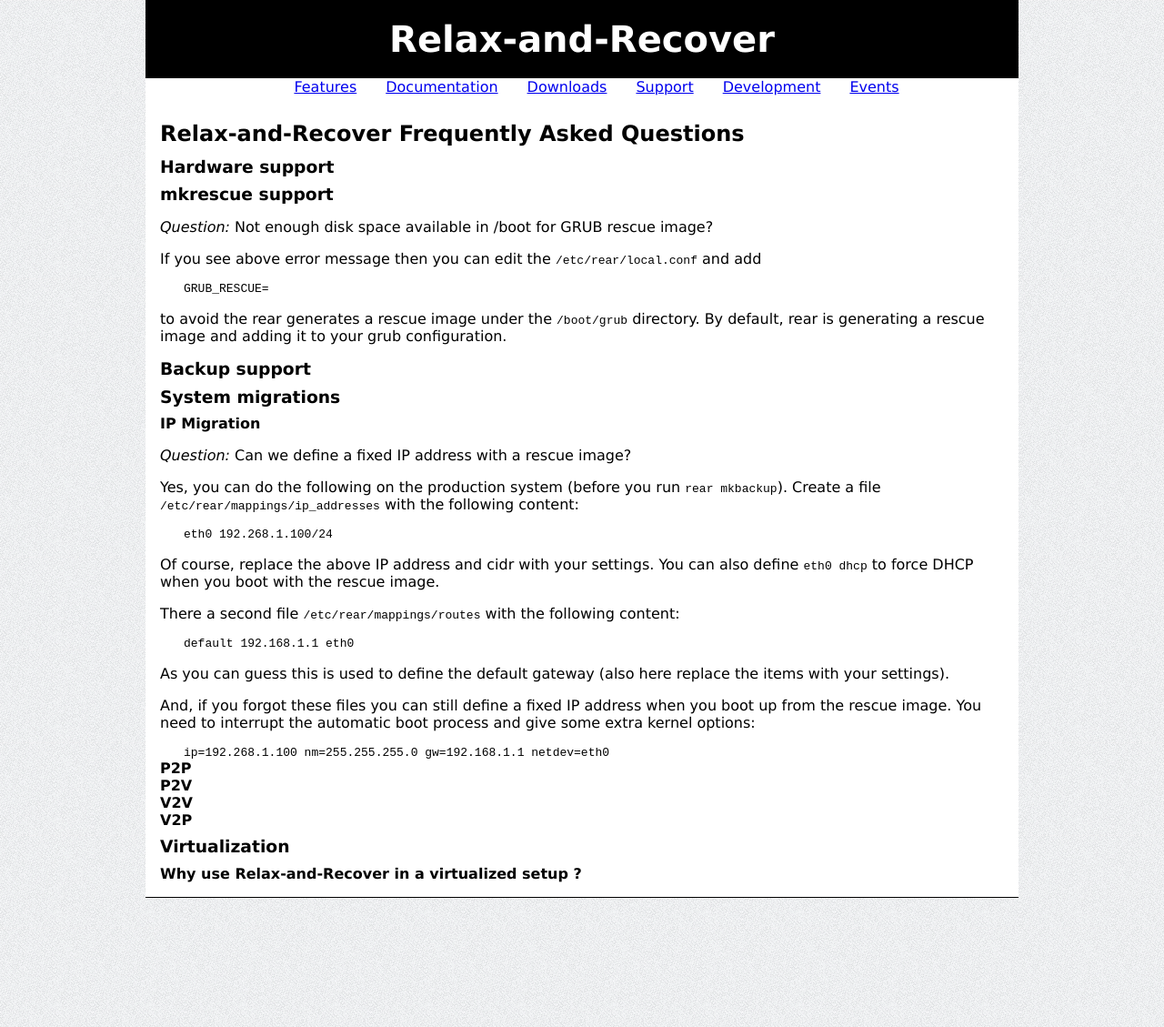
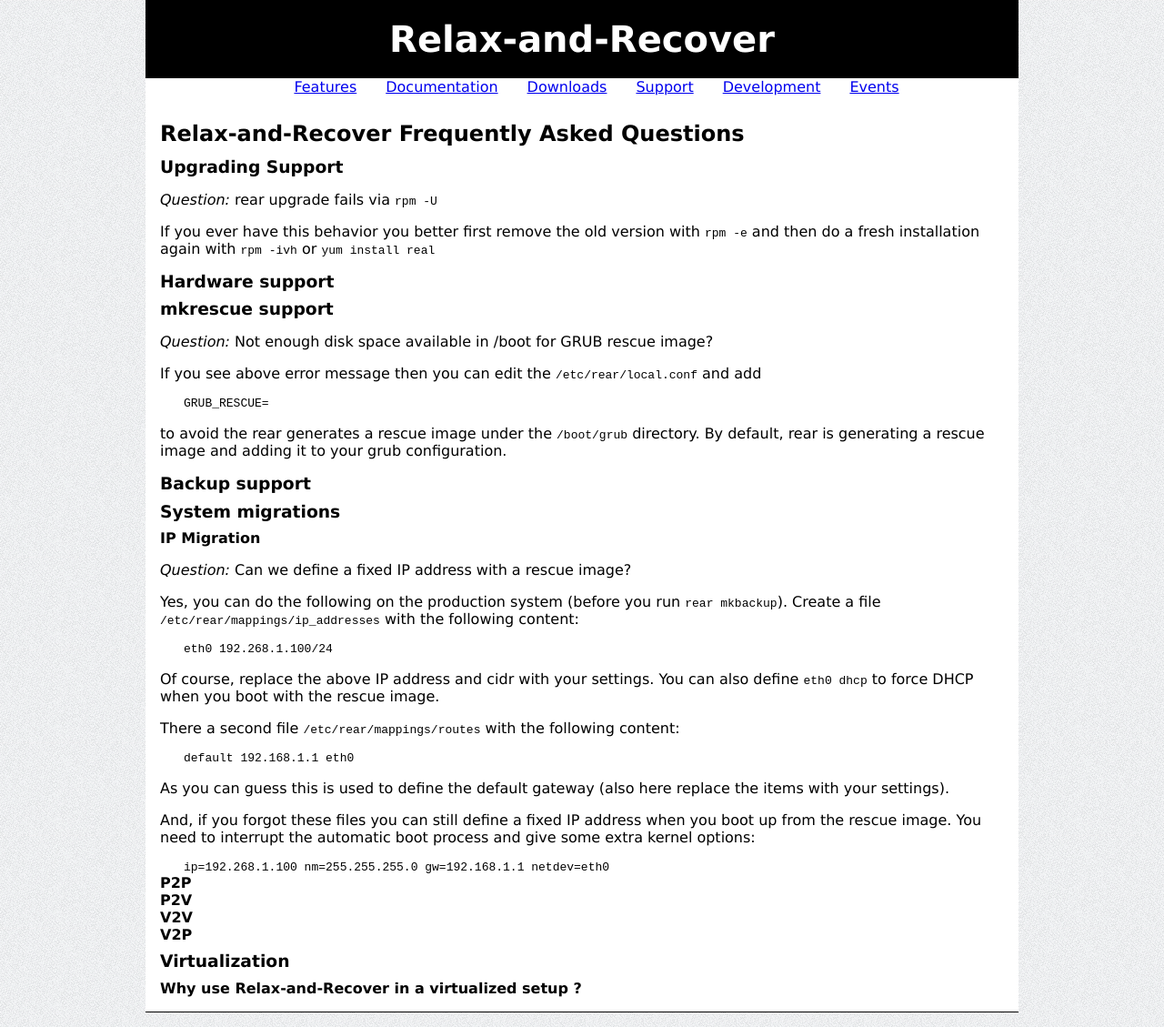
Before and after one commit to rear/rear.github.com, a Jekyll site: the page built from documentation/faq.md, in a window 1280 px wide. Shown: the whole page at 91% size. Built offline with Jekyll 4.4.1, drawn with Linux system fonts in a browser that asks for light colours; comment, search, counter and statistics services are not loaded; before the commit the page ends 1003 px from its top, so only the background shows below that.

Commit message:
Updated the FAQ with upgrade issue

```diff
--- a/documentation/faq.md
+++ b/documentation/faq.md
@@ -4,6 +4,12 @@
 ---
 
 ## Relax-and-Recover Frequently Asked Questions
+
+### Upgrading Support
+
+*Question:* rear upgrade fails via `rpm -U`
+
+If you ever have this behavior you better first remove the old version with `rpm -e` and then do a fresh installation again with `rpm -ivh` or `yum install real`
 
 ### Hardware support
 
```
